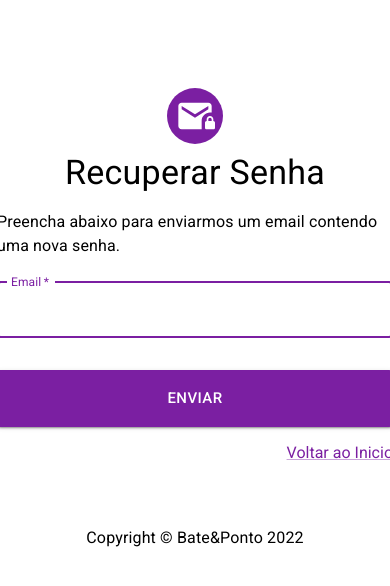
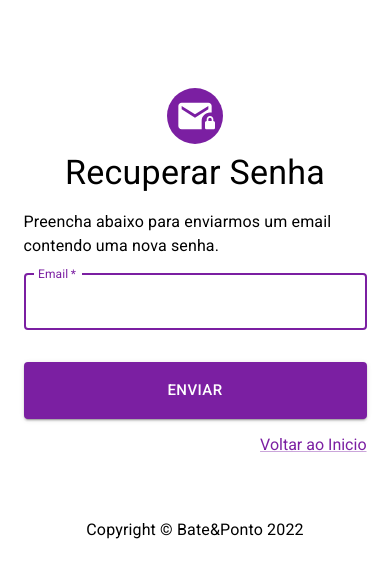
Before and after one commit to LuizeraDev/bate-ponto, a React (Create React App) app: page /forgot in a window 390 px wide. Shown: the top 586 px of the page. Built offline with nearby package versions, Linux system fonts and the light colour scheme.

Commit message:
fix responsive

```diff
--- a/src/pages/Forgot.jsx
+++ b/src/pages/Forgot.jsx
@@ -40,6 +40,8 @@ function ForgotPassword() {
                 <Typography component="h4" variant="h4">
                     Recuperar Senha
                 </Typography>
+                {/* Desktop */}
+                <Box sx={{ display: { xs: 'none', md: 'block' } }}>
                     <Box sx={{ width: 396, height: 40, mt: 2, mb: 1 }}>
                         <Typography component="h4" variant="body1">
                             Preencha abaixo para enviarmos um email contendo uma nova senha.
@@ -75,6 +77,44 @@ function ForgotPassword() {
                         </Box>
                     </Box>
                 </Box>
+                {/* Mobile */}
+                <Box sx={{ display: { md: 'none' } }}>
+                    <Box sx={{ width: 343, height: 40, mt: 2, mb: 1 }}>
+                        <Typography component="h4" variant="body1">
+                            Preencha abaixo para enviarmos um email contendo uma nova senha.
+                        </Typography>
+                    </Box>
+                    <Box component="form" onSubmit={handleSubmit} noValidate sx={{ mt: 1, width: 343 }}>
+                        <TextField
+                            margin="normal"
+                            required
+                            fullWidth
+                            id="email"
+                            label="Email"
+                            name="email"
+                            autoComplete="email"
+                            autoFocus
+                        />
+                        <Button
+                            type="submit"
+                            fullWidth
+                            variant="contained"
+                            sx={{ py: 1.9, mt: 3, mb: 2 }}
+                            size="large"
+                        >
+                            Enviar
+                        </Button>
+                        <Box
+                            sx={{
+                                display: 'flex',
+                                flexDirection: 'row-reverse',
+                            }}
+                        >
+                            <Link href="/login">Voltar ao Inicio</Link>
+                        </Box>
+                    </Box>
+                </Box>
+            </Box>
             <Copyright sx={{ mt: 8, mb: 4 }} />
         </Container>
     );
```
Lines whose indentation alone changed are shown as unchanged.
